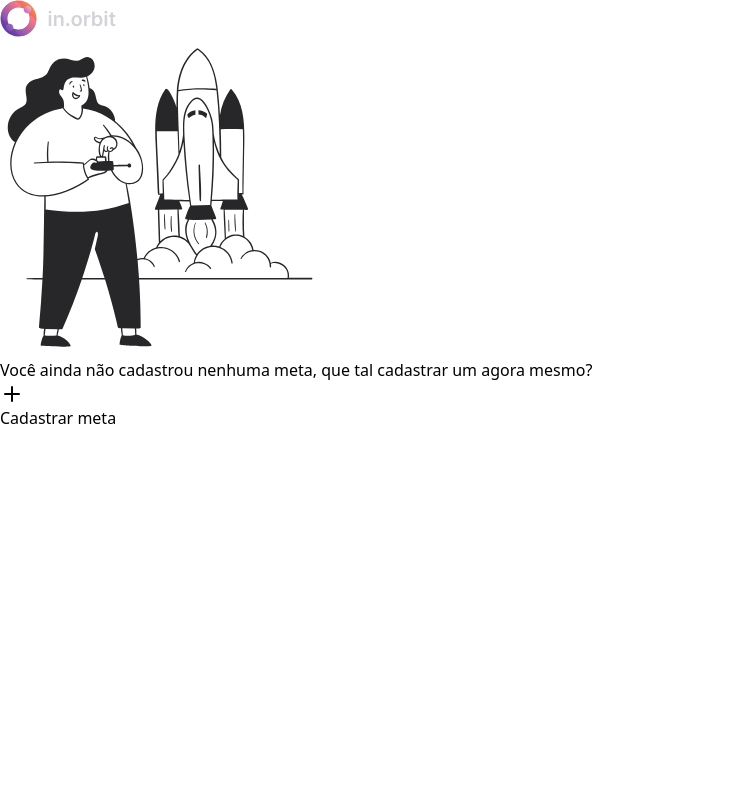
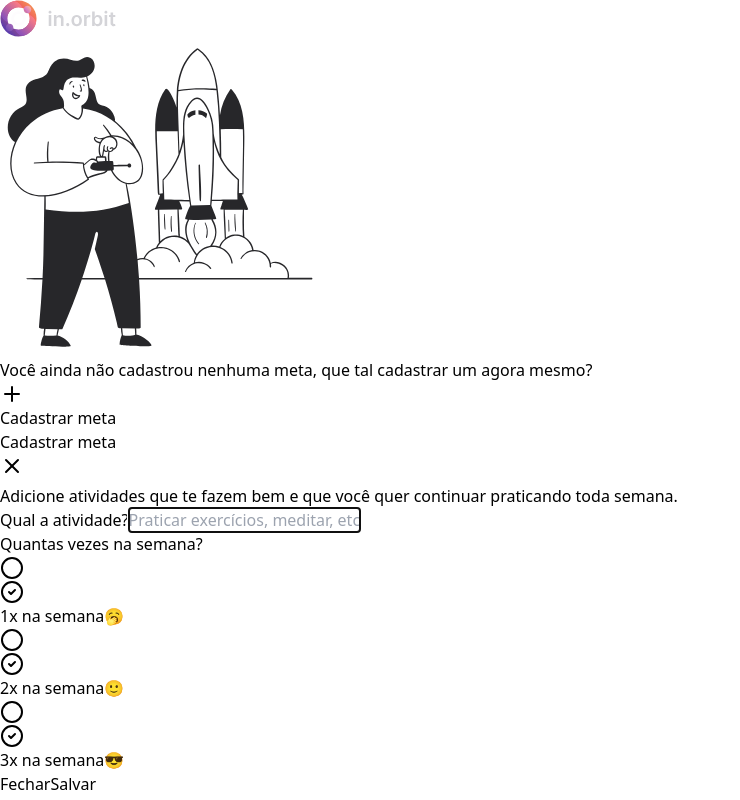
Before and after one commit to rubenstadeum/pocket-web, a React (Vite) app: page / in a window 1280 px wide. Both pictures are taken after a click on the button "Cadastrar meta". Shown: the whole page, without its empty margins (0-740 px from the left). Built offline with nearby package versions, Linux system fonts and the light colour scheme.

Commit message:
Componente de criar metas

```diff
--- a/src/app.tsx
+++ b/src/app.tsx
@@ -3,20 +3,29 @@
 import logo from './assets/logo-in-orbit.svg'
 import letsStart from './assets/lets-start-illustration.svg'
 import { Button } from './components/ui/button'
+import { Dialog, DialogTrigger } from './components/ui/dialog'
+import { CreateGoal } from './components/create-goal'
 
 export function App() {
   return (
+    <Dialog>
       <div className="h-screen flex flex-col items-center justify-center gap-8">
         <img src={logo} alt="in.orbit" />
         <img src={letsStart} alt="" />
         <p className="text-zinc-300 leading-relaxed max-w-80 text-center">
-        Você ainda não cadastrou nenhuma meta, que tal cadastrar um agora mesmo?
+          Você ainda não cadastrou nenhuma meta, que tal cadastrar um agora
+          mesmo?
         </p>
 
+        <DialogTrigger asChild>
           <Button>
             <Plus className="size-4" />
             Cadastrar meta
           </Button>
+        </DialogTrigger>
       </div>
+
+      <CreateGoal />
+    </Dialog>
   )
 }
--- /dev/null
+++ b/src/components/create-goal.tsx
@@ -0,0 +1,87 @@
+import { X } from 'lucide-react'
+import {
+  DialogClose,
+  DialogContent,
+  DialogDescription,
+  DialogTitle,
+} from './ui/dialog'
+import { Label } from './ui/label'
+import { Input } from './ui/input'
+import { RadioGroup, RadioGroupIndicator, RadioGroupItem } from './ui/radio-group'
+import { Button } from './ui/button'
+
+export function CreateGoal() {
+  return (
+    <DialogContent>
+      <div className="flex flex-col gap-6 h-full">
+        <div className="flex flex-col gap-3">
+          <div className="flex items-center justify-between">
+            <DialogTitle>Cadastrar meta</DialogTitle>
+            <DialogClose>
+              <X className="size-5 text-zinc-600" />
+            </DialogClose>
+          </div>
+
+          <DialogDescription>
+            Adicione atividades que te fazem bem e que você quer continuar
+            praticando toda semana.
+          </DialogDescription>
+        </div>
+
+        <form action="" className="flex-1 flex flex-col justify-between">
+          <div className="flex flex-col gap-6">
+            <div className="flex flex-col gap-2">
+              <Label htmlFor="title">Qual a atividade?</Label>
+              <Input
+                id="title"
+                autoFocus
+                placeholder="Praticar exercícios, meditar, etc..."
+              />
+            </div>
+            <div className="flex flex-col gap-2">
+              <Label htmlFor="title">Quantas vezes na semana?</Label>
+              <RadioGroup>
+                <RadioGroupItem value="1">
+                  <RadioGroupIndicator />
+                  <span className="text-zinc-300 text-sm font-medium leading-none">
+                    1x na semana
+                  </span>
+                  <span className="text-lg leading-none">🥱</span>
+                </RadioGroupItem>
+              </RadioGroup>
+
+              <RadioGroup>
+                <RadioGroupItem value="2">
+                  <RadioGroupIndicator />
+                  <span className="text-zinc-300 text-sm font-medium leading-none">
+                    2x na semana
+                  </span>
+                  <span className="text-lg leading-none">🙂</span>
+                </RadioGroupItem>
+              </RadioGroup>
+
+              <RadioGroup>
+                <RadioGroupItem value="3">
+                  <RadioGroupIndicator />
+                  <span className="text-zinc-300 text-sm font-medium leading-none">
+                    3x na semana
+                  </span>
+                  <span className="text-lg leading-none">😎</span>
+                </RadioGroupItem>
+              </RadioGroup>
+            </div>
+          </div>
+
+          <div className="flex items-center gap-3">
+            <DialogClose asChild>
+              <Button className="flex-1" variant="secondary">
+                Fechar
+              </Button>
+            </DialogClose>
+            <Button className="flex-1">Salvar</Button>
+          </div>
+        </form>
+      </div>
+    </DialogContent>
+  )
+}
```
Lines whose indentation alone changed are shown as unchanged.
